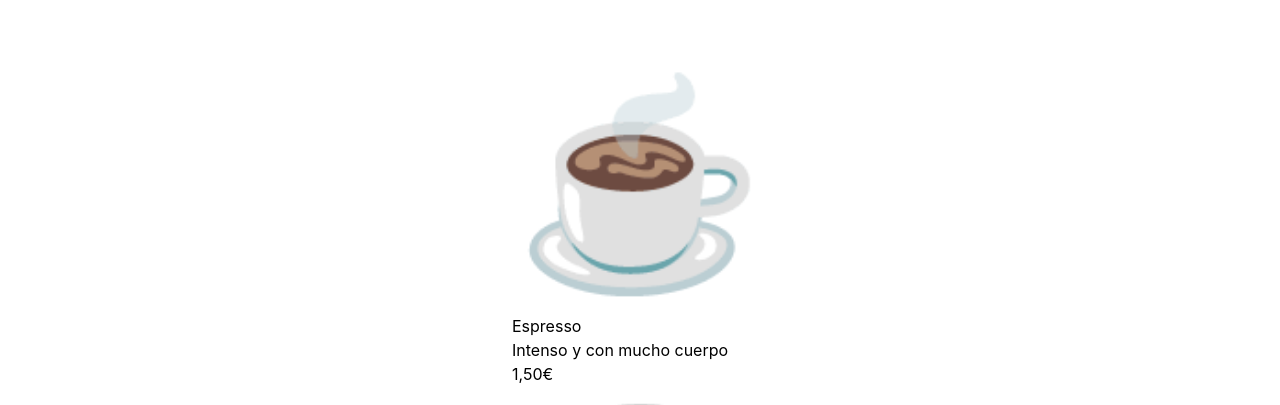
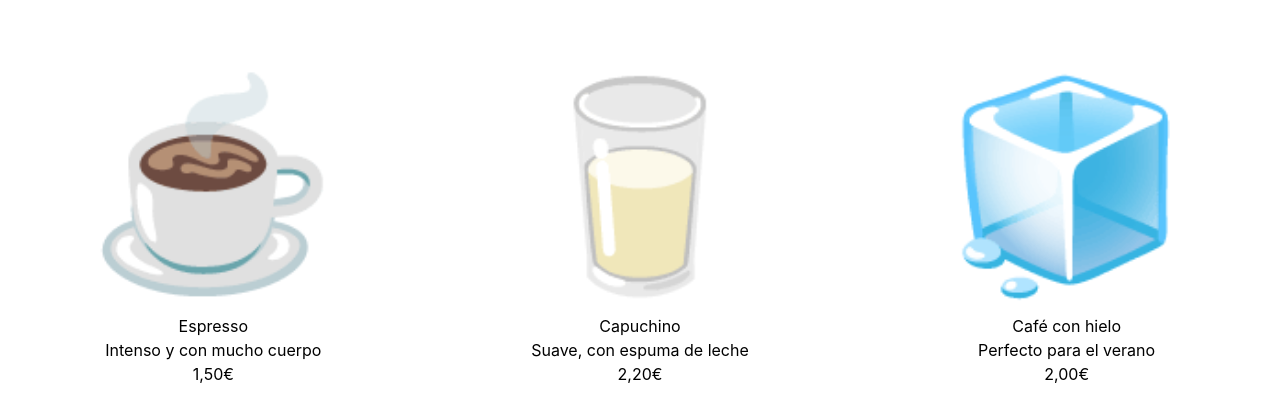
Before and after one commit to redakhalloufiajrou/Tailwind, a website: page Ejercicio1/index.html in a window 1280 px wide. Shown: the part 482-887 px from the top of the page. Drawn offline with Linux system fonts and the light colour scheme.

Commit message:
sigo haciendo el ejercicio

```diff
--- a/Ejercicio1/index.html
+++ b/Ejercicio1/index.html
@@ -28,19 +28,19 @@
         <section>
             <h2 class="p-15 justify-center text-center font-bold text-3xl">Nuestros cafés</h2>
             <div class="flex justify-around">
-                <figure">
+                <figure class="justify-center text-center">
                     <img src="img/espresso.png" alt="">
                     <h3>Espresso</h3>
                     <p>Intenso y con mucho cuerpo</p>
                     <p>1,50€</p>
                     </figure>
-                    <figure>
+                    <figure class="justify-center text-center">
                         <img src="img/capuchino.png" alt="">
                         <h3>Capuchino</h3>
                         <p>Suave, con espuma de leche</p>
                         <p>2,20€</p>
                     </figure>
-                    <figure>
+                    <figure class="justify-center text-center">
                         <img src="img/cafe-con-hielo.png" alt="">
                         <h3>Café con hielo</h3>
                         <p>Perfecto para el verano</p>
```
Also changed, not shown: src/output.css.
